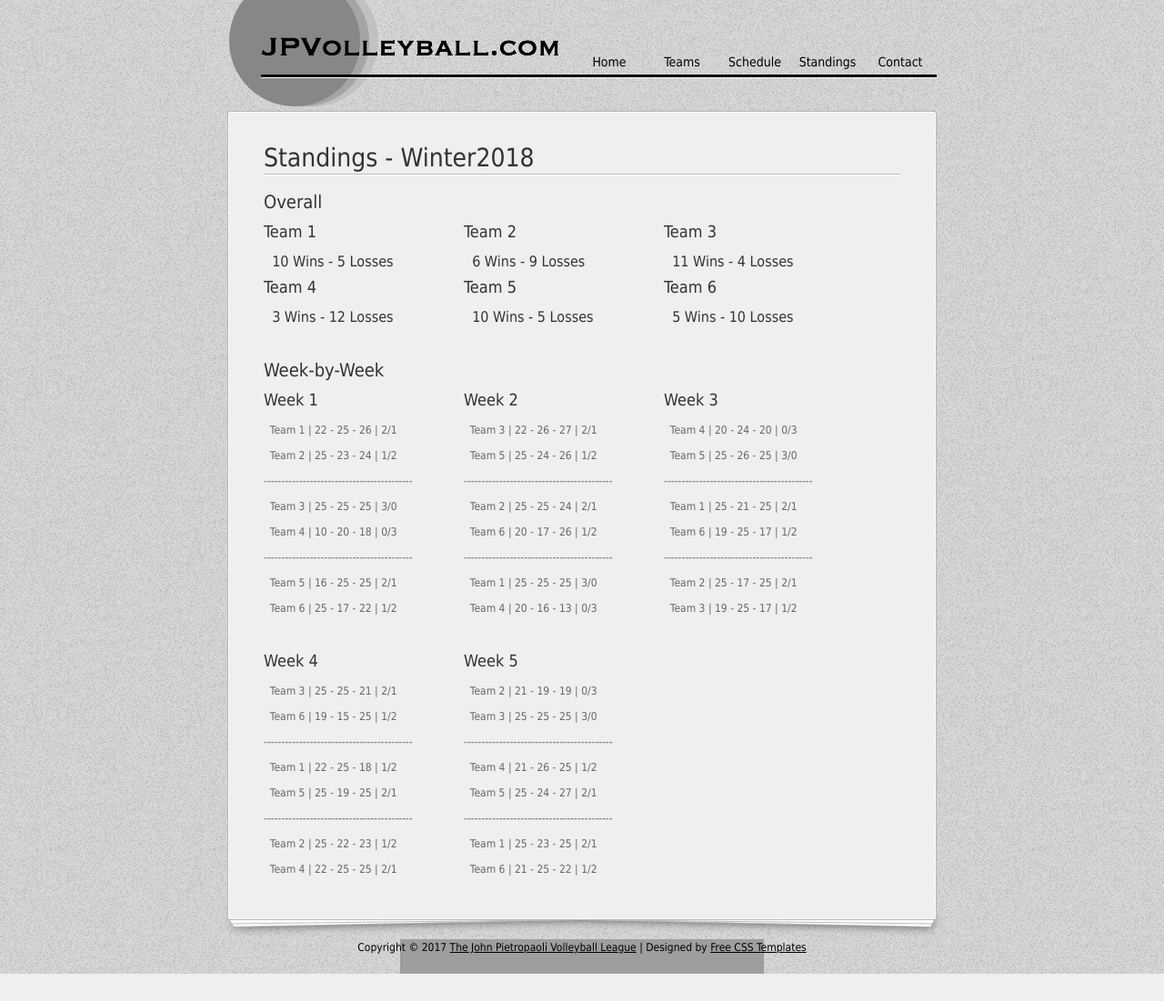
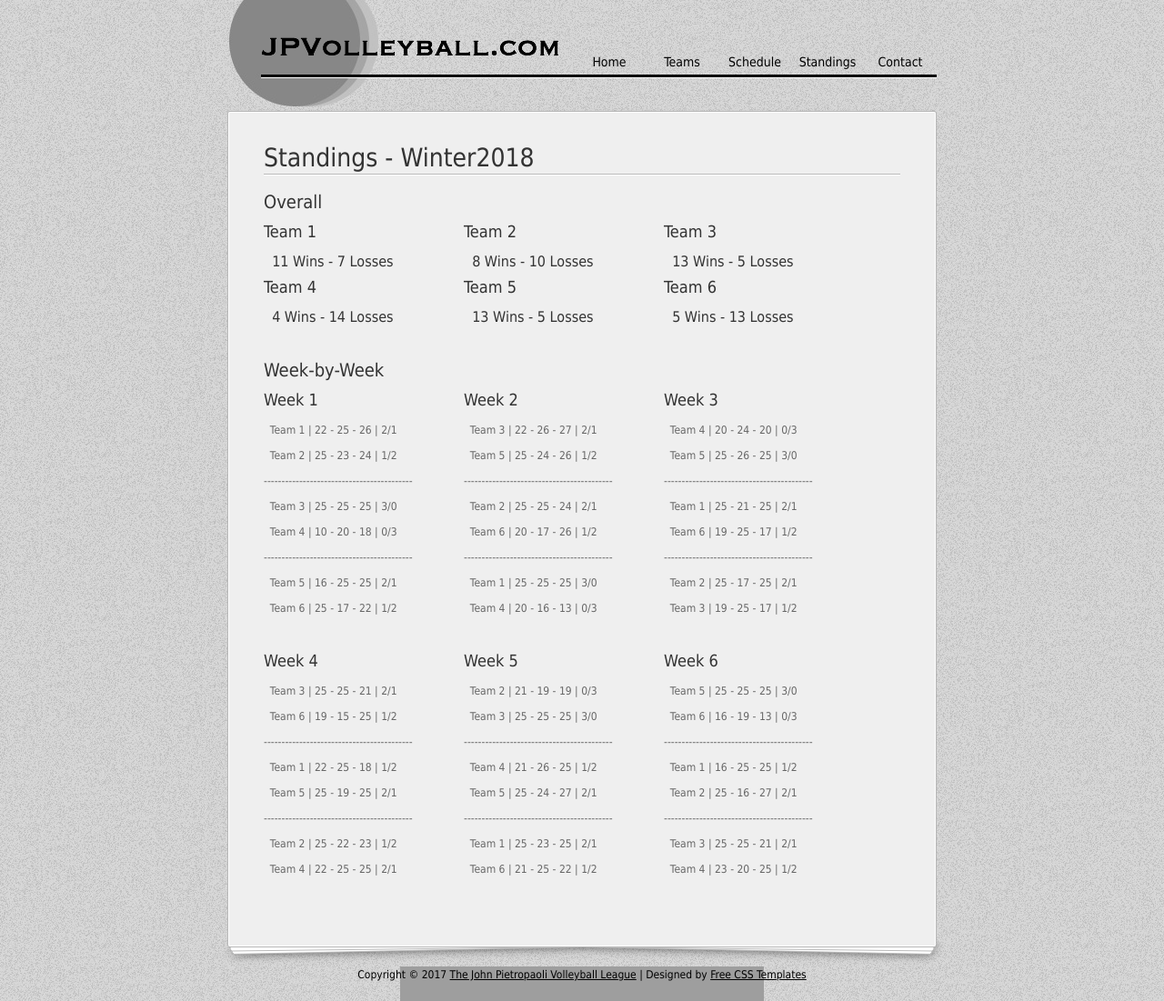
Before and after one commit to PyDrew/jpvolleyball, a Flask app: page /standings in a window 1280 px wide. Shown: the whole page at 91% size. Before the commit the page ends 1071 px from the top, so only its background shows below. Run offline with Flask 2, Linux system fonts and the light colour scheme; some libraries are stand-ins or nearby versions; grey boxes are pictures that could not be loaded.

Commit message:
Update standings for Week 6

```diff
--- a/templates/standings.html
+++ b/templates/standings.html
@@ -5,27 +5,27 @@
           	<h3>Overall</h3>
             <div class="col_w220 float_l">
               <h4>Team 1</h4>
-              <h5>&nbsp;&nbsp;10 Wins - 5 Losses</h5>
+              <h5>&nbsp;&nbsp;11 Wins - 7 Losses</h5>
             </div>
             <div class="col_w220 float_l">
               <h4>Team 2</h4>
-              <h5>&nbsp;&nbsp;6 Wins - 9 Losses</h5>
+              <h5>&nbsp;&nbsp;8 Wins - 10 Losses</h5>
             </div>
             <div class="col_w220 float_l">
               <h4>Team 3</h4>
-              <h5>&nbsp;&nbsp;11 Wins - 4 Losses</h5>
+              <h5>&nbsp;&nbsp;13 Wins - 5 Losses</h5>
             </div>
             <div class="col_w220 float_l">
               <h4>Team 4</h4>
-              <h5>&nbsp;&nbsp;3 Wins - 12 Losses</h5>
+              <h5>&nbsp;&nbsp;4 Wins - 14 Losses</h5>
             </div>
             <div class="col_w220 float_l">
               <h4>Team 5</h4>
-              <h5>&nbsp;&nbsp;10 Wins - 5 Losses</h5>
+              <h5>&nbsp;&nbsp;13 Wins - 5 Losses</h5>
             </div>
             <div class="col_w220 float_l">
               <h4>Team 6</h4>
-              <h5>&nbsp;&nbsp;5 Wins - 10 Losses</h5>
+              <h5>&nbsp;&nbsp;5 Wins - 13 Losses</h5>
             </div>
 <!--
             <div class="col_w220 float_l">
@@ -91,19 +91,19 @@
               <p>&nbsp;&nbsp;Team 1&nbsp;|&nbsp;25 - 23 - 25&nbsp;|&nbsp;2/1</p>
               <p>&nbsp;&nbsp;Team 6&nbsp;|&nbsp;21 - 25 - 22&nbsp;|&nbsp;1/2</p>
           </div>
-<!--
           <div class="col_w220 float_l">
             <h4>Week 6</h4>
               <p>&nbsp;&nbsp;Team 5&nbsp;|&nbsp;25 - 25 - 25&nbsp;|&nbsp;3/0</p>
-              <p>&nbsp;&nbsp;Team 6&nbsp;|&nbsp;22 - 22 - 12&nbsp;|&nbsp;0/3</p>
+              <p>&nbsp;&nbsp;Team 6&nbsp;|&nbsp;16 - 19 - 13&nbsp;|&nbsp;0/3</p>
               <p>------------------------------------------</p>
-              <p>&nbsp;&nbsp;Team 1&nbsp;|&nbsp;25 - 19 - 18&nbsp;|&nbsp;1/2</p>
-              <p>&nbsp;&nbsp;Team 7&nbsp;|&nbsp;19 - 25 - 25&nbsp;|&nbsp;2/1</p>
+              <p>&nbsp;&nbsp;Team 1&nbsp;|&nbsp;16 - 25 - 25&nbsp;|&nbsp;1/2</p>
+              <p>&nbsp;&nbsp;Team 2&nbsp;|&nbsp;25 - 16 - 27&nbsp;|&nbsp;2/1</p>
               <p>------------------------------------------</p>
-              <p>&nbsp;&nbsp;Team 3&nbsp;|&nbsp;26 - 27 - 17&nbsp;|&nbsp;1/2</p>
-              <p>&nbsp;&nbsp;Team 4&nbsp;|&nbsp;27 - 26 - 25&nbsp;|&nbsp;2/1</p>
+              <p>&nbsp;&nbsp;Team 3&nbsp;|&nbsp;25 - 25 - 21&nbsp;|&nbsp;2/1</p>
+              <p>&nbsp;&nbsp;Team 4&nbsp;|&nbsp;23 - 20 - 25&nbsp;|&nbsp;1/2</p>
             </div>
             <div class="cleaner h30"></div>
+<!--
             <div class="col_w220 float_l">
             <h4>Week 7</h4>
               <p>&nbsp;&nbsp;Team 2&nbsp;|&nbsp;25 - 25 - 21&nbsp;|&nbsp;2/1</p>
```
